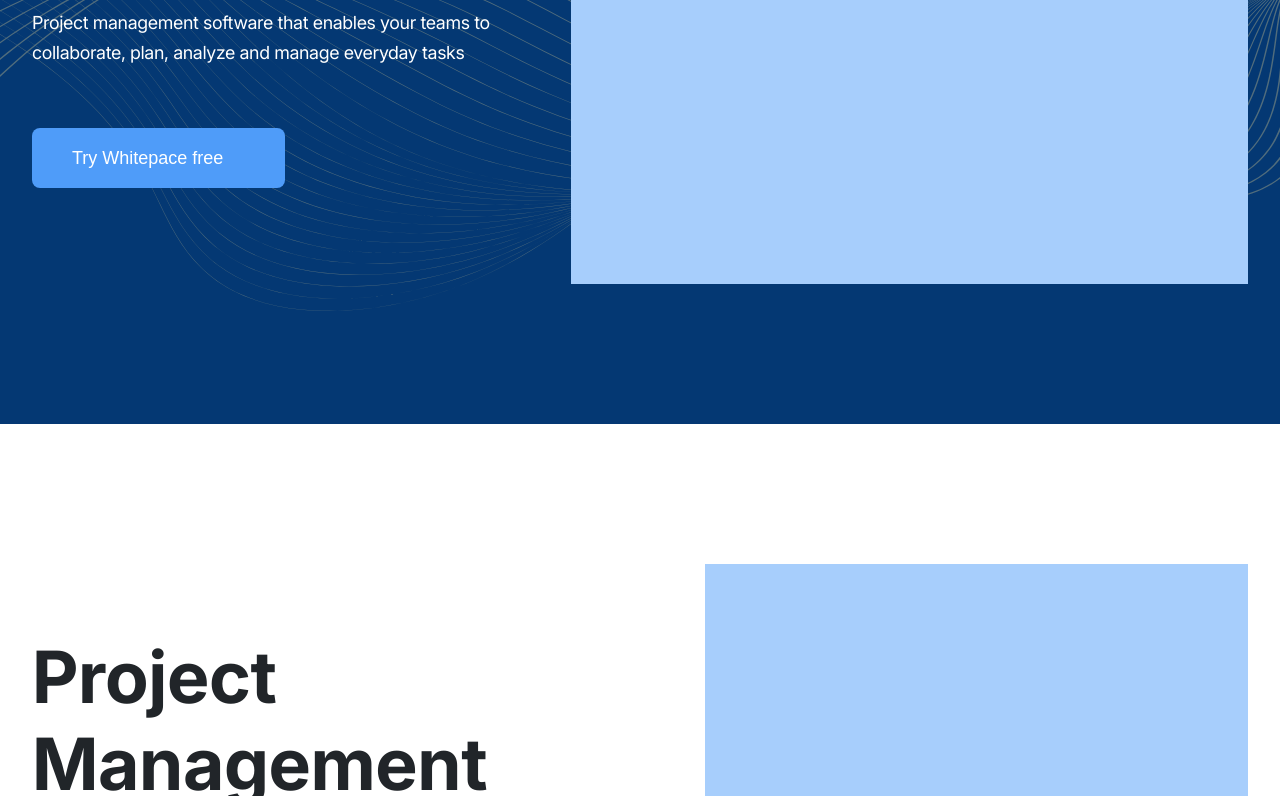
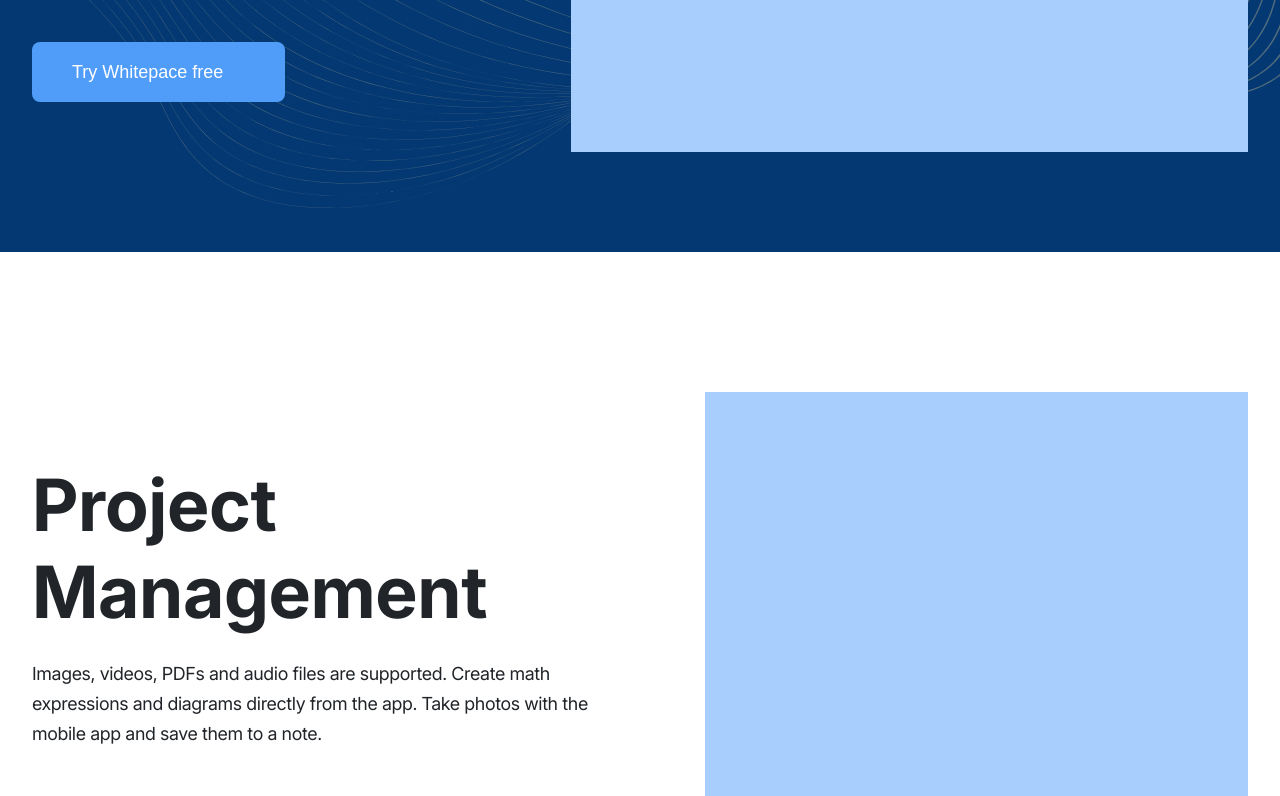
Before and after one commit to LukianchukPavlo/Home-work-17, a website: page index.html in a window 1280 px wide. Shown: the part 497-1293 px from the top of the page. Drawn offline with Linux system fonts and the light colour scheme.

Commit message:
hero & header

```diff
--- a/sass/base/_variables.scss
+++ b/sass/base/_variables.scss
@@ -65,12 +65,13 @@ $ParagraphP3RegularLineHeight: 1.111111111;
 ** Breakpoints
 */
 $breakpoints: (
-  xs: 0,
+  xs: 350px,
   custom-450: 450px,
   sm: 576px,
   custom-594: 594px,
   custom-635: 635px,
   md: 768px,
+  md-plus: 900px,
   custom-md-plus: 992px,
   lg: 1180px,
   xl-mini: 1369px,
--- a/sass/sections/_header.scss
+++ b/sass/sections/_header.scss
@@ -39,6 +39,7 @@
             width: 16px;
             height: 8px;
             gap: 0;
+            margin-left: 20px;
             background: url("../images/arrow-down1.svg") no-repeat;
         }
     }
@@ -50,7 +51,15 @@
     }
 
 }
-
+@include media-down(xl) {
+    .header {
+        &__link {
+            &::after {
+                margin-left: 10px;
+            }
+        }
+    }
+}
 @include media-down(lg) {
     .header{
         &__navigation{
--- a/sass/sections/_hero.scss
+++ b/sass/sections/_hero.scss
@@ -33,8 +33,43 @@
     }
 
 }
+@include media-down(xl) {
+    .hero {
+        padding: 100px 0;
+        &__container-img {
+            max-width: 685px;
+            height: 457px;
+        }
+    }
+}
+@include media-down(lg) {
+    .hero {
+        padding: 140px 0;
+        &__container-img {
+            max-width: 526px;
+            height: 350px;
+        }
+    }
+}
+@include media-down(custom-md-plus) {
+    .hero{
+    &__title{
+            font-weight: 700;
+            font-size: $H3FontSize;
+            line-height: $H3LineHeight;
+        }
+    }
+}
+@include media-down(md-plus){
+    .hero {
+        &__container-img {
+            height: 270px;
+        }
+    }
+}
 @include media-down(md) {
     .hero {
+        padding: 140px 0 100px 0;
         background-position: 75% 20%;
 
         &__container {
@@ -51,21 +86,15 @@
             margin: 0 auto;
             height: 367px;
         }
-        &__title{
-            font-weight: 700;
-            font-size: $H3FontSize;
-            line-height: $H3LineHeight;
-        }
+        // &__title{
+        //     font-weight: 700;
+        //     font-size: $H3FontSize;
+        //     line-height: $H3LineHeight;
+        // }
 
     }
 }
-@include media-down(custom-450) {
-    .hero {
-        &__container-img {
-            height: 191px;
-        }
-    }
-}
+
 @include media-down(sm) {
     .hero {
         &__title{
@@ -75,3 +104,11 @@
         }
     }
 }
+@include media-down(custom-450) {
+    .hero {
+        padding: 80px 0;
+        &__container-img {
+            height: 191px;
+        }
+    }
+}
--- a/sass/sections/_pricing.scss
+++ b/sass/sections/_pricing.scss
@@ -153,6 +153,14 @@
     }
 }
 
+@include media-down (lg) {
+    .pricing {
+        &__title {
+            font-size: $H2FontSize;
+            line-height: $H2LineHeight;
+        }
+    }
+}
 @include media-down(custom-md-plus) {
     .pricing {
         &__plan-container {
@@ -180,15 +188,27 @@
         }
     }
 }
+@include media-down(md) {
+    .pricing{
+        &__title {
+            font-size: $H3FontSize;
+            line-height: $H3LineHeight;
+            &::after {
+                transform: translate(0, 20px);
+                width: 230px;
+                height: 40px;
+            }
+        }
+    }
+}
 
 @include media-down(custom-594) {
     .pricing {
         &__title {
+            font-size: $H4FontSize;
+            line-height: $H4LineHeight;
             &::after {
-                content: "";
-                transform: translate(-50%, 20px);
-                width: 240px;
-                height: 40px;
+                width: 170px;
             }
         }
 
@@ -229,3 +249,14 @@
         }
     }
 }
+@include media-down(xs) {
+    .pricing {
+        &__title {
+            &::after {
+                left: 35%;
+                width: 100px;
+                bottom: -10%;
+            }
+        }
+    }
+}
```
Also changed, not shown: index.html (+3 -3 lines), css/main.css.
